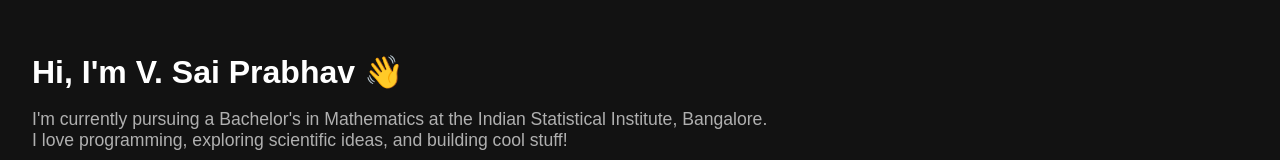
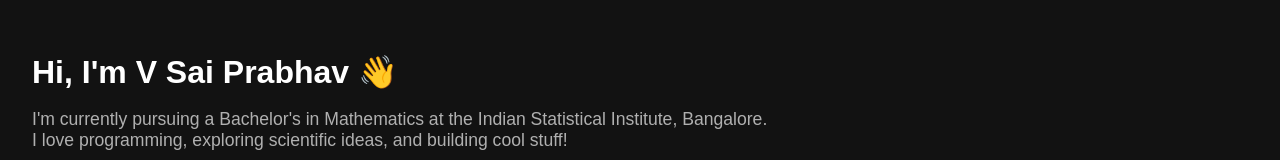
Before and after one commit to Sai-Prabhav/Sai-Prabhav.github.io, a plain HTML site: page index.html in a window 1280 px wide. Shown: the top 160 px of the page. Drawn offline with Linux system fonts and the light colour scheme.

Commit message:
Fix title and heading formatting in index.html

```diff
--- a/index.html
+++ b/index.html
@@ -3,7 +3,7 @@
 <head>
   <meta charset="UTF-8" />
   <meta name="viewport" content="width=device-width, initial-scale=1.0"/>
-  <title>V. Sai Prabhav</title>
+  <title>V Sai Prabhav</title>
   <style>
     body {
       font-family: sans-serif;
@@ -32,7 +32,7 @@
   </style>
 </head>
 <body>
-  <h1>Hi, I'm V. Sai Prabhav 👋</h1>
+  <h1>Hi, I'm V Sai Prabhav 👋</h1>
   <p>
     I'm currently pursuing a Bachelor's in Mathematics at the Indian Statistical Institute, Bangalore.<br/>
     I love programming, exploring scientific ideas, and building cool stuff!
```
